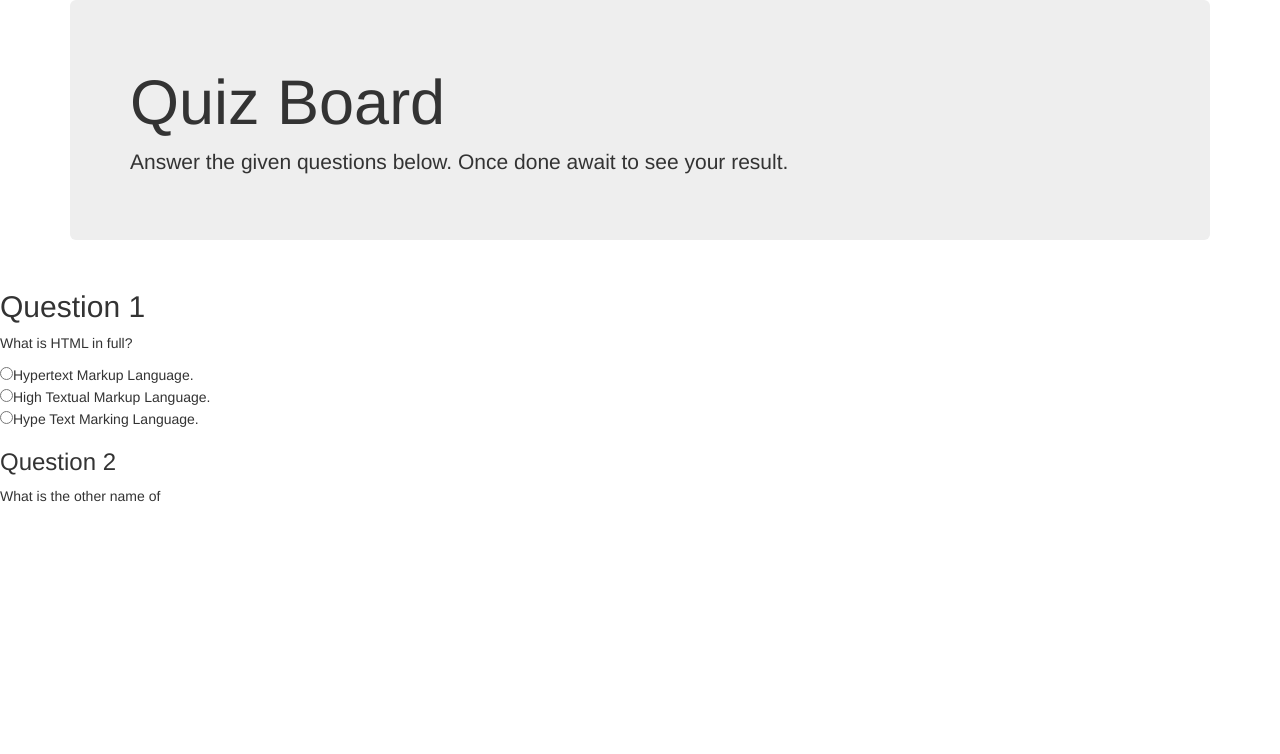
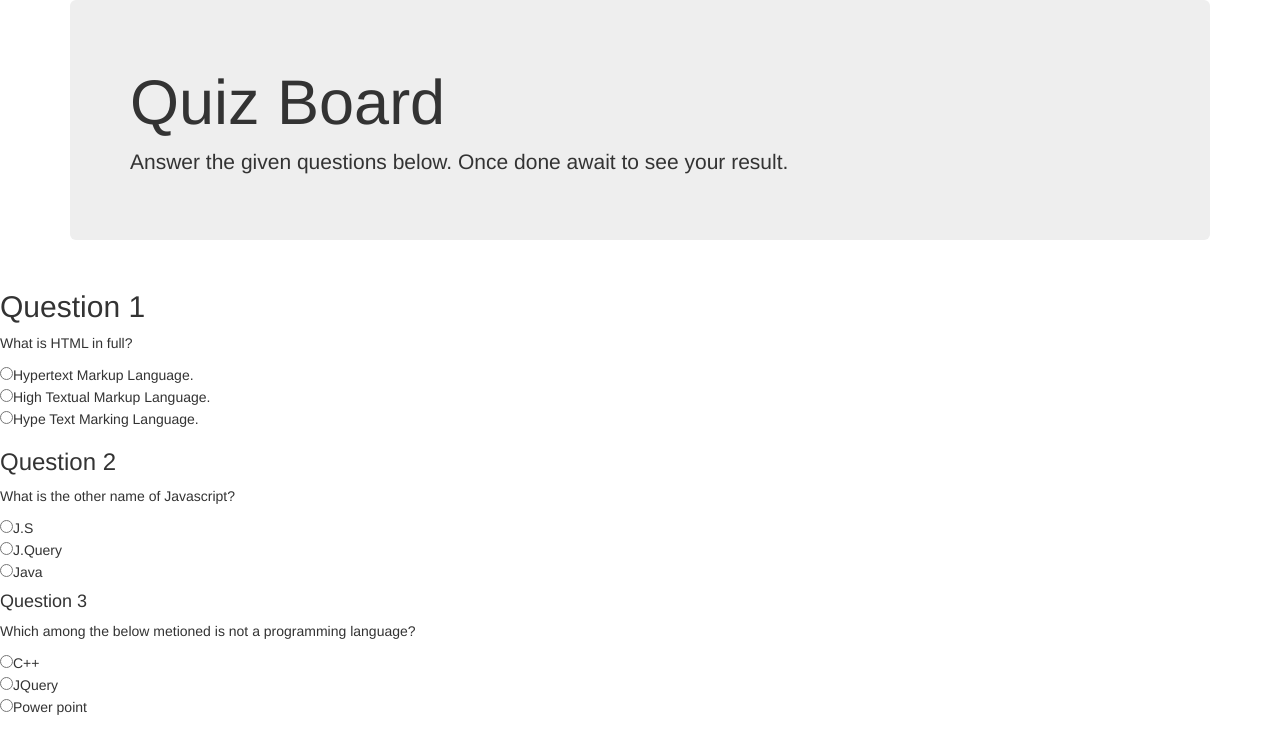
Before and after one commit to somoire/Quiz-Board, a plain HTML site: page index.html in a window 1280 px wide. Drawn offline with nearby package versions, Linux system fonts and the light colour scheme.

Commit message:
new changes have been made to the document

```diff
--- a/index.html
+++ b/index.html
@@ -22,6 +22,17 @@
           <input type="radio" name="q1" value="submit">High Textual Markup Language.<br>
           <input type="radio" name="q1" value="submit">Hype Text Marking Language.<br>
         <h3> Question 2 </h3>
-        <p>What is the other name of
+        <p>What is the other name of Javascript?</p>
+
+          <input type="radio" name="q2" value="submit">J.S<br>
+          <input type="radio" name="q2" value="submit">J.Query<br>
+          <input type="radio" name="q2" value="submit">Java<br>
+
+          <h4> Question 3 </h4>
+          <p>Which among the below metioned is not a programming language?</p>
+
+          <input type="radio" name="q3" value="submit">C++ <br>
+          <input type="radio" name="q3" value="submit">JQuery <br>
+          <input type="radio" name="q3" value="submit">Power point <br>
     </body>
 </html>
```
